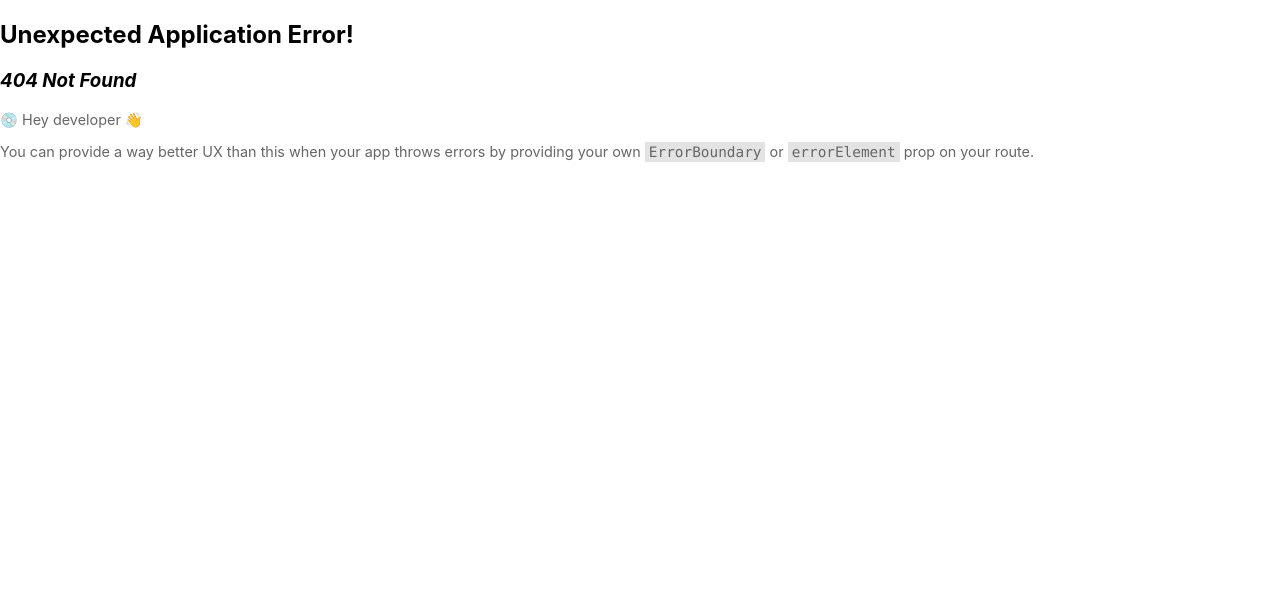
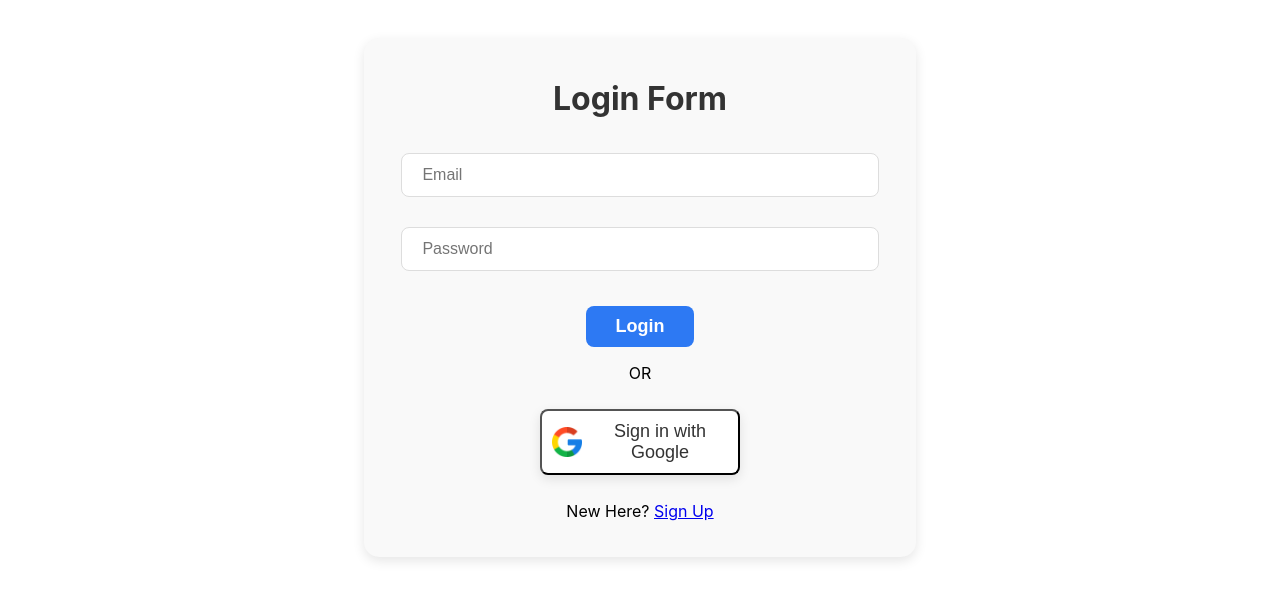
Before and after one commit to SauravShete2003/mentor-hub, a React app in the folder client/: page /login in a window 1280 px wide. Before the commit this address had no page. Built offline with nearby package versions, Linux system fonts and the light colour scheme.

Commit message:
add login page

```diff
--- a/client/package.json
+++ b/client/package.json
@@ -5,8 +5,10 @@
   "dependencies": {
     "axios": "^1.7.7",
     "cra-template": "1.2.0",
+    "firebase": "^11.0.1",
     "react": "^18.3.1",
     "react-dom": "^18.3.1",
+    "react-hot-toast": "^2.4.1",
     "react-router-dom": "^6.28.0",
     "react-scripts": "5.0.1"
   },
--- a/client/public/index.html
+++ b/client/public/index.html
@@ -2,7 +2,7 @@
 <html lang="en">
   <head>
     <meta charset="utf-8" />
-    <link rel="icon" href="%PUBLIC_URL%/favicon.ico" />
+    <link rel="icon" href="%PUBLIC_URL%/logo.png" />
     <meta name="viewport" content="width=device-width, initial-scale=1" />
     <meta name="theme-color" content="#000000" />
     <meta
@@ -24,7 +24,7 @@
       work correctly both with client-side routing and a non-root public URL.
       Learn how to configure a non-root public URL by running `npm run build`.
     -->
-    <title>React App</title>
+    <title>Mentor Hub</title>
   </head>
   <body>
     <noscript>You need to enable JavaScript to run this app.</noscript>
--- a/client/src/views/Home/Home.js
+++ b/client/src/views/Home/Home.js
@@ -0,0 +1,11 @@
+import React from 'react'
+
+function Home() {
+  return (
+    <div>
+      Home Page
+    </div>
+  )
+}
+
+export default Home
--- a/client/src/views/Login/Login.css
+++ b/client/src/views/Login/Login.css
@@ -1,89 +1,86 @@
-/* Login.css */
-
-.auth-login {
-    display: flex;
-    justify-content: center;
-    align-items: center;
-    min-height: 100vh;
-    background-color: #f4f6f9;
+.login-container {
+  padding: 20px;
+  width: 40%;
+  margin: 38px auto;
+  border-radius: 15px;
+  background: #f9f9f9;
+  box-shadow: 0px 4px 12px rgba(0, 0, 0, 0.1);
 }
 
-  .auth-image {
-    width: 300px;
-    height: auto;
-    margin-right: 2rem;
+.auth-heading {
+  font-size: 32px;
+  font-weight: bold;
+  text-align: center;
+  color: #333;
+  margin-bottom: 20px;
 }
 
 .login-form {
   display: flex;
   flex-direction: column;
   align-items: center;
-    width: 350px;
-    padding: 2rem;
-    background-color: #ffffff;
-    box-shadow: 0 4px 12px rgba(0, 0, 0, 0.1);
-    border-radius: 8px;
-  }
-
-  .login-form h2 {
-    font-size: 1.5rem;
-    color: #333333;
-    margin-bottom: 1.5rem;
 }
 
 .login-input {
-    width: 100%;
-    padding: 0.8rem;
-    margin: 0.5rem 0;
-    border: 1px solid #ccc;
-    border-radius: 4px;
-    font-size: 1rem;
+  display: block;
+  width: 85%;
+  padding: 12px 20px;
+  margin: 15px auto;
+  border-radius: 8px;
+  border: 1px solid #ddd;
+  font-size: 16px;
+  transition: border 0.3s ease;
 }
 
-  .login-button {
-    background-color: #4a90e2;
-    color: #ffffff;
-    padding: 0.8rem;
-    border: none;
-    width: 100%;
-    border-radius: 4px;
-    cursor: pointer;
-    font-size: 1rem;
-    transition: background-color 0.3s;
+.login-input:focus {
+  outline: none;
+  border: 1px solid #2d79f3;
+  box-shadow: 0px 0px 5px rgba(45, 121, 243, 0.5);
 }
 
-  .login-button:hover{
-    background-color: #357ab7;
+.auth-button {
+  background: #2d79f3;
+  color: white;
+  border: none;
+  padding: 10px 30px;
+  border-radius: 8px;
+  font-size: 18px;
+  font-weight: 600;
+  cursor: pointer;
+  transition: background 0.3s ease;
+  margin-top: 20px;
+}
+
+.auth-button:hover {
+  background: #1a5bb8;
+}
+
+.google-btn {
+  display: flex;
+  justify-content: center;
+  align-items: center;
+  margin: 10px auto;
+  width: 200px;
+  padding:10px;
+  border-radius: 8px;
+  background: #ffffff;
+  box-shadow: 0px 4px 12px rgba(0, 0, 0, 0.1);
+  transition: box-shadow 0.3s ease;
+  cursor: pointer;
+}
+
+.google-btn:hover {
+  box-shadow: 0px 6px 16px rgba(0, 0, 0, 0.15);
 }
 
 .google-icon {
-    width: 60px;
-    display: flex;
-    align-items: center;
-    justify-content: center;
-    margin-top: 1rem;
-    background-color: #ffffff;
-    color: #444444;
-    border: 1px solid #ccc;
-    padding: 0.8rem;
+  width: 30px;
+  height: 30px;
 }
 
-  .google-icon img {
-    width: 20px;
-    height: 20px;
-    margin-right: 0.5rem;
+.google-text {
+  font-size: 18px;
+  color: #333;
+  margin-left: 10px;
+  font-weight: 500;
 }
-
-  p {
-    color: #666666;
-    font-size: 0.9rem;
-  }
-
-  p a {
-    color: #4a90e2;
-    text-decoration: none;
-  }
-
-  p a:hover {
-    text-decoration: underline;
-  }
--- a/client/src/views/Login/Login.js
+++ b/client/src/views/Login/Login.js
@@ -1,8 +1,35 @@
-import './Login.css'
+import './Login.css';
 import { Link } from "react-router-dom";
-import googleLogo from './google-logo.jpg';
+import googleLogo from './../../assets/images/google-logo.png';
+import axios from 'axios';
+import { useState } from 'react';
+import toast ,{Toaster} from 'react-hot-toast'
+function Login() {
+  const [user, setUser] = useState({
+    email: "",
+    password: "",
+  });
 
-function Login() {
+  const userLogin = async () => {
+    try {
+      const response = await axios.post(`${process.env.REACT_APP_BACKEND_URL}/login`,  {
+        email: user.email,
+        password: user.password,
+      })
+      if (response.data.success) {
+        setUser({
+          email: "",
+          password: "",
+        });
+        toast.success(response.data.message);
+        localStorage.setItem('token', response.data.token);
+        window.location.href = '/';
+        }
+    } catch (error) {
+      console.error("Error during login:", error.response ? error.response.data : error.message);
+    }
+  }
+
   const googleAuth = () => {
     window.open(
       `${process.env.REACT_APP_BACKEND_URL || "http://localhost:5000"}/auth/google`,
@@ -11,39 +38,37 @@ function Login() {
   }
 
   return (
-    <div>
-      <h1>Login From</h1>
-      <div className="auth-login">
-        <div>
-          <img
-            src="https://img.freepik.com/free-vector/tablet-login-concept-illustration_114360-7963.jpg"
-            alt=""
-            className="auth-image"
-          />
-        </div>
+    <div className='login-container'>
+      <h1 className='auth-heading'>Login Form</h1>
       <div className="login-form">
-          <h2>Member Login</h2>
-          <input type="text" placeholder="Email" className="login-input" />
+        <input
+          type="text"
+          placeholder="Email"
+          className="login-input"
+          value={user.email}
+              onChange={(e) => {
+                setUser({ ...user, email: e.target.value });
+              }}/>
         <input
           type="password"
           placeholder="Password"
           className="login-input"
+          value={user.password}
+          onChange={(e) => {
+            setUser({ ...user, password: e.target.value });
+          }}
         />
-          <button className="login-button">Login</button>
+        <button className="auth-button" type='button' onClick={userLogin}>Login</button>
         <p>OR</p>
-          <button onClick={googleAuth}>
-            <img
-            src={googleLogo}
-            alt=""
-            className="google-icon"
-            />
-            <span>Sign in with Google</span>
+        <button onClick={googleAuth} className='google-btn'>
+          <img src={googleLogo} alt="" className="google-icon" />
+          <span className='google-text'>Sign in with Google</span>
         </button>
         <p>
           New Here? <Link to={"/signup"}>Sign Up</Link>
         </p>
       </div>
-      </div>
+      <Toaster/>
     </div>
   );
 }
```
Also changed, not shown: client/src/index.js (+6 -1 lines), client/public/logo.png (added), client/src/assets/images/google-logo.png (added), client/src/views/Login/google-logo.jpg (deleted), server/controllers/passport.js (line endings or trailing spaces), server/index.js (line endings or trailing spaces), 3 other files. Lines whose indentation alone changed are shown as unchanged.
